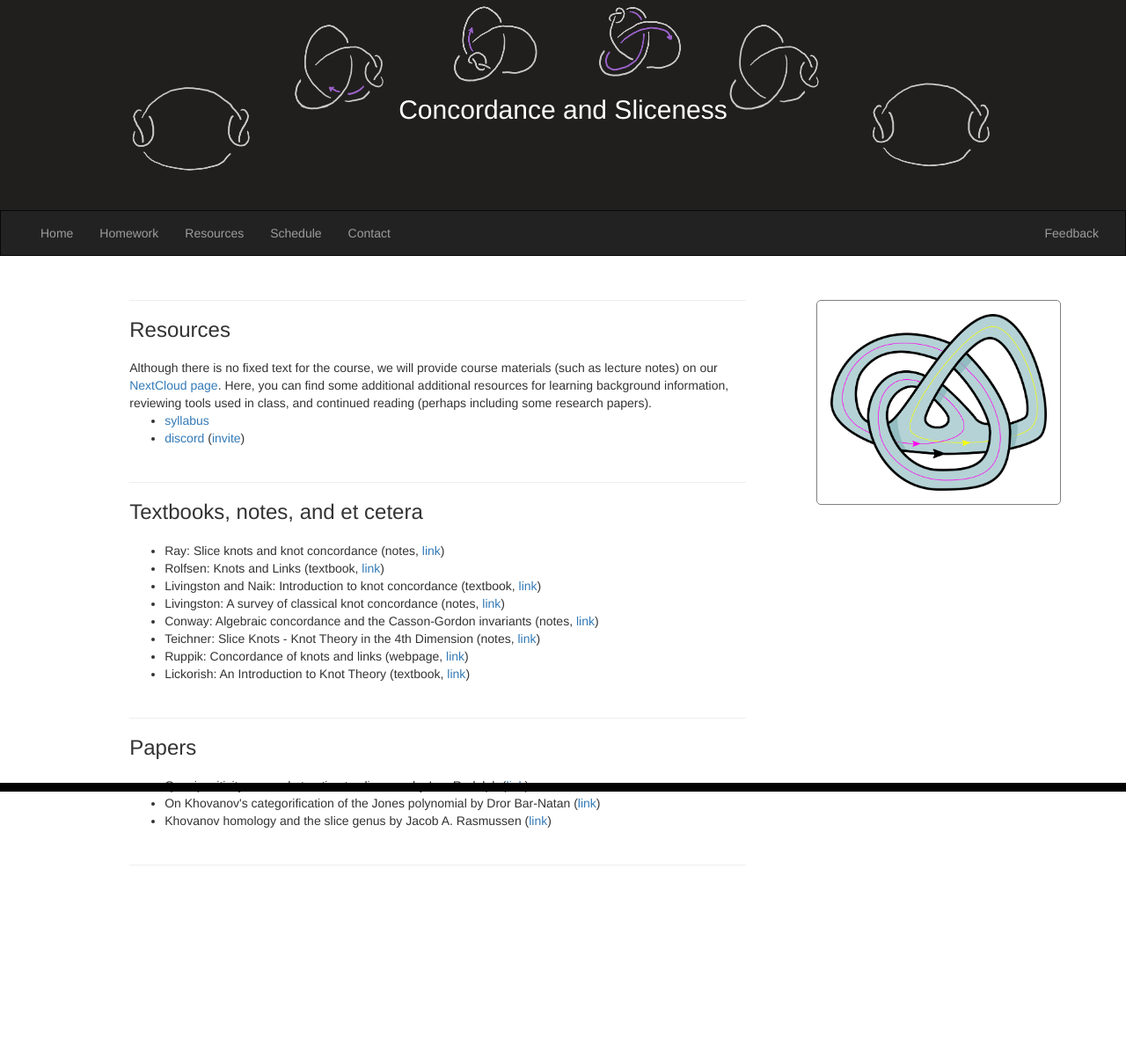
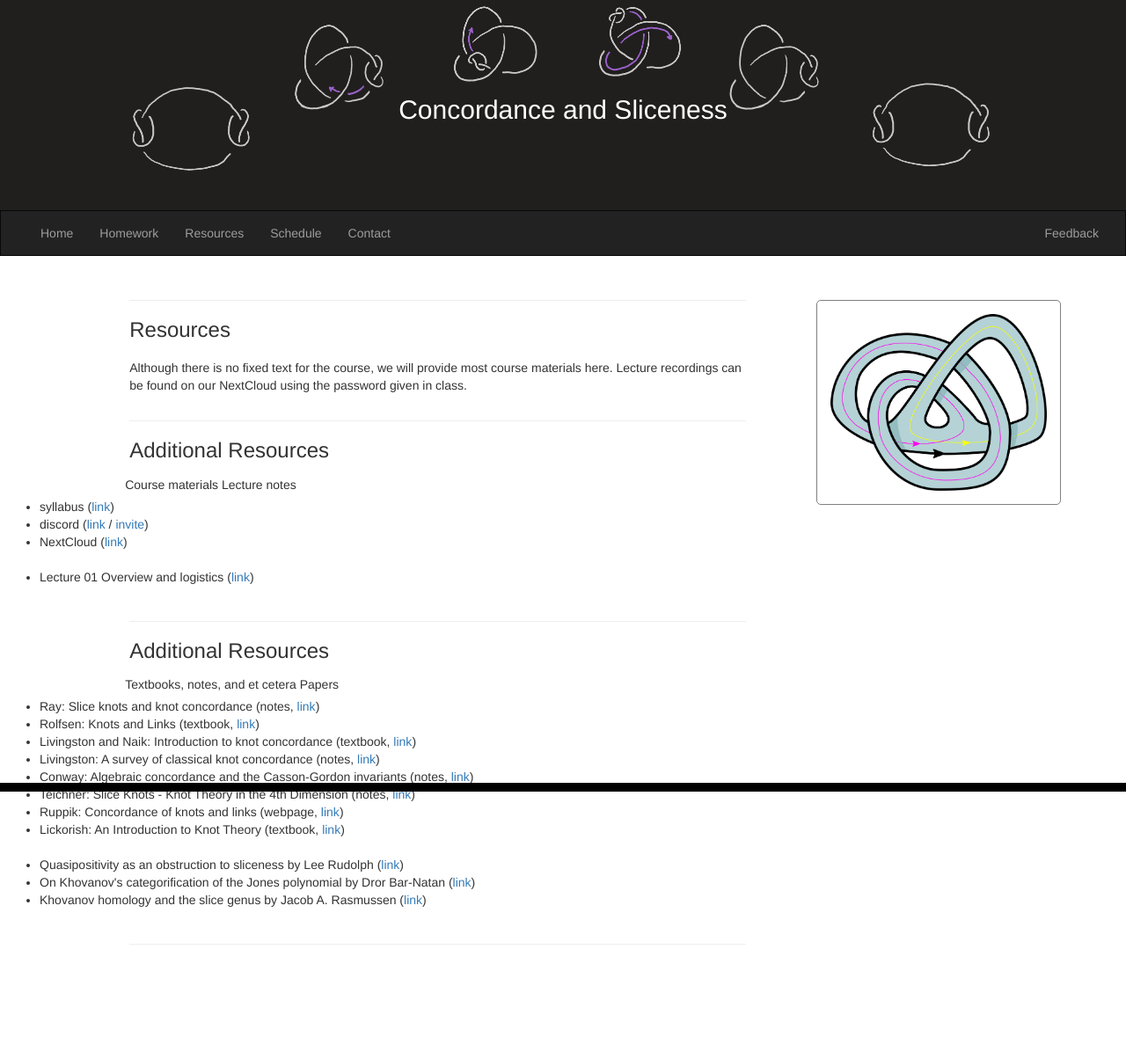
Before and after one commit to imsundberg/concordance, a Jekyll site: the page built from resources/index.html, in a window 1280 px wide. Shown: the whole page at 88% size. Built offline with Jekyll 4.4.1, drawn with Linux system fonts in a browser that asks for light colours; before the commit the page ends 1114 px from its top, so only the background shows below that.

Commit message:
Update index.html

```diff
--- a/resources/index.html
+++ b/resources/index.html
@@ -18,10 +18,34 @@ title: Resources
 		<div class="row">
 			<div class="col-sm-2"></div>
 			<div class="col-sm-10" id="space">
-				Although there is no fixed text for the course, we will provide course materials (such as lecture notes) on our <a href="https://tinyurl.com/sliceknots">NextCloud page</a>. Here, you can find some additional additional resources for learning background information, reviewing tools used in class, and continued reading (perhaps including some research papers).
+				Although there is no fixed text for the course, we will provide most course materials here. Lecture recordings can be found on our NextCloud using the password given in class.
+			</div>
+		</div>
+
+		<div class="row">
+			<div class="col-sm-2"></div>
+			<div class="col-sm-10" id="space">
+				<hr>
+				<h3>Additional Resources</h3>
+			</div>
+		</div>
+
+		<div class="row">
+			<div class="col-sm-2"></div>
+			Course materials
+			<div class="col-sm-10" id="space">
 				<ul>
-					<li><a href="https://imsundberg.github.io/concordance/files/Syllabus.pdf">syllabus</a></li>
-					<li><a href="https://discord.com/channels/1091272139589570641/1091272140185145376">discord</a> (<a href="https://discord.gg/UzbTN6AxX4">invite</a>)</li>
+					<li>syllabus (<a href="https://imsundberg.github.io/concordance/files/Syllabus.pdf">link</a>)</li>
+					<li>discord (<a href="https://discord.com/channels/1091272139589570641/1091272140185145376">link</a> / <a href="https://discord.gg/UzbTN6AxX4">invite</a>)</li>
+					<li>NextCloud (<a href="https://tinyurl.com/sliceknots">link</a>)</li>
+				</ul>
+			</div>
+
+			<div class="col-sm-2"></div>
+			Lecture notes
+			<div class="col-sm-10" id="space">
+				<ul>
+					<li>Lecture 01 Overview and logistics (<a href="https://imsundberg.github.io/concordance/files/Lecture 01 Overview and logistics.pdf">link</a>)</li>
 				</ul>
 			</div>
 		</div>
@@ -30,12 +54,13 @@ title: Resources
 			<div class="col-sm-2"></div>
 			<div class="col-sm-10" id="space">
 				<hr>
-				<h3>Textbooks, notes, and et cetera</h3>
+				<h3>Additional Resources</h3>
 			</div>
 		</div>
 
 		<div class="row">
 			<div class="col-sm-2"></div>
+			Textbooks, notes, and et cetera
 			<div class="col-sm-10" id="space">
 				<ul>
 					<li>Ray: Slice knots and knot concordance (notes, <a href="https://www.tinyurl.com/slicenotes">link</a>)</li>
@@ -48,18 +73,9 @@ title: Resources
 					<li>Lickorish: An Introduction to Knot Theory (textbook, <a href="https://link.springer.com/book/10.1007/978-1-4612-0691-0">link</a>)</li>
 				</ul>
 			</div>
-		</div>
 
-		<div class="row">
 			<div class="col-sm-2"></div>
-			<div class="col-sm-10" id="space">
-				<hr>
-				<h3>Papers</h3>
-			</div>
-		</div>
-
-		<div class="row">
-			<div class="col-sm-2"></div>
+			Papers
 			<div class="col-sm-10" id="space">
 				<ul>
 					<li>Quasipositivity as an obstruction to sliceness by Lee Rudolph (<a href="https://arxiv.org/abs/math/9307233">link</a>)</li>
```
